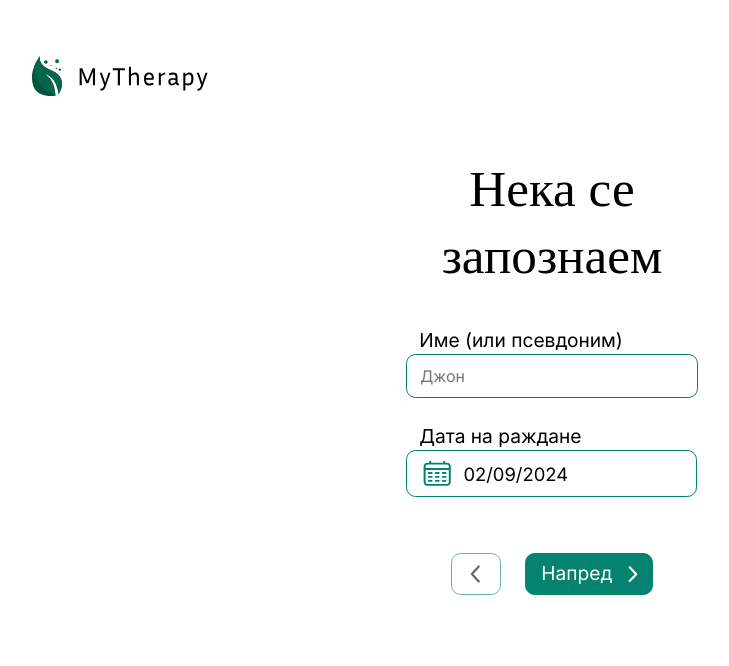
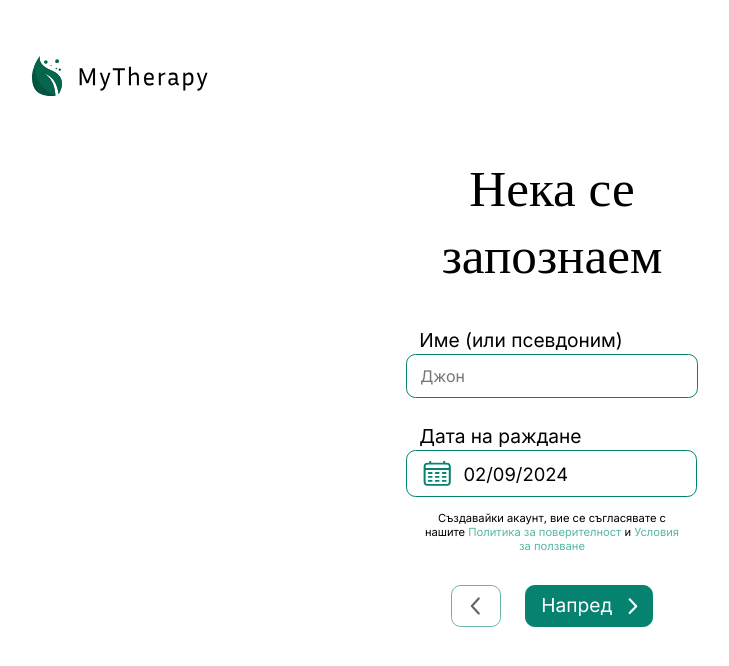
Before and after one commit to ForceFinity/my-therapy, a React (Create React App) app: page /questionnaire in a window 1280 px wide. Shown: the top 666 px of the page, without its empty margins (88-817 px from the left). Built offline with nearby package versions, Linux system fonts and the light colour scheme.

Commit message:
Privacy policy added

```diff
--- /dev/null
+++ b/src/pages/articles/cPolicy.tsx
@@ -0,0 +1,9 @@
+import { ArticleContent, ArticleTitle } from "./index";
+
+export const CookiesPolicyArticle = () => {
+    return (
+        <ArticleContent>
+            <ArticleTitle></ArticleTitle>
+        </ArticleContent>
+    )
+}
--- a/src/pages/articles/index.tsx
+++ b/src/pages/articles/index.tsx
@@ -6,7 +6,8 @@ import styled from "styled-components";
 import { Header, Title, TrueButton, Wrapper } from "../../elements";
 import { useAuth } from "../../api/account";
 import { Footer } from "../../elements/footer";
-import { PPolicyArticle } from "./pPolicy";
+import { PrivacyPolicyArticle } from "./pPolicy";
+import { CookiesPolicyArticle } from "./cPolicy";
 
 export const ArticleWrapper = styled(Wrapper)`
     display: flex;
@@ -101,7 +102,8 @@ export const Articles = () => {
     const articles: { [key: string]: ReactElement, } = {
         "referral": <ReferralArticle user={user} />,
         "terms-of-service": <TOSArticle />,
-        "privacy-policy": <PPolicyArticle />
+        "privacy-policy": <PrivacyPolicyArticle />,
+        "cookies-policy": <CookiesPolicyArticle />
     }
 
     return (
--- a/src/pages/articles/pPolicy.tsx
+++ b/src/pages/articles/pPolicy.tsx
@@ -1,7 +1,7 @@
 import { User } from "../../api/account";
 import { ArticleContent, ArticleLI, ArticleSubtitle, ArticleText, ArticleTitle } from "./index";
 
-export const PPolicyArticle = () => {
+export const PrivacyPolicyArticle = () => {
     return (
         <ArticleContent>
             <ArticleTitle>Политика за поверителност</ArticleTitle>
--- a/src/pages/questionnaire/forms/acquaintance.tsx
+++ b/src/pages/questionnaire/forms/acquaintance.tsx
@@ -3,6 +3,8 @@ import {FormInput } from "../../../elements/form";
 import "../datepicker/datepicker.css"
 import { FormWrapper, QuizFormInput, QuizInput } from "../index";
 import { CustomDatePicker } from "../datepicker/datepicker";
+import { Link } from "react-router-dom";
+import { useMedia } from "../../../utils/mediaQueries";
 
 export interface AcquaintanceData {
     nickname: string,
@@ -14,6 +16,7 @@ interface AcquaintanceFormProps extends AcquaintanceData {
 }
 
 export const Acquaintance = ({nickname, birth_date, updateFields}: AcquaintanceFormProps) => {
+    const media = useMedia()
 
     return (
         <FormWrapper title="Нека се запознаем">
@@ -30,8 +33,19 @@ export const Acquaintance = ({nickname, birth_date, updateFields}: AcquaintanceF
             </FormInput>
             <FormInput>
                 <span>Дата на раждане</span>
-                <CustomDatePicker birthDate={birth_date} updateFields={updateFields} />
+                <CustomDatePicker birthDate={birth_date} updateFields={updateFields}/>
             </FormInput>
+            <span style={{
+                fontSize: media.isLaptop ? ".7rem" : ".9rem",
+                textAlign: "center",
+                width: media.isLaptop ? "60%" : "80%",
+                marginBottom: "-3vh",
+                marginTop: "1vh"
+            }}>
+                Създавайки акаунт, вие се съгласявате с нашите
+                <Link to="/articles/privacy-policy"> Политика за поверителност </Link> и
+                <Link to="/articles/terms-of-service"> Условия за ползване</Link>
+            </span>
         </FormWrapper>
     )
 }
--- a/src/pages/questionnaire/forms/credentials.tsx
+++ b/src/pages/questionnaire/forms/credentials.tsx
@@ -1,5 +1,6 @@
 import { FormWrapper, QuizInput } from "../index";
 import { FormInput } from "../../../elements/form";
+import { Link } from "react-router-dom";
 
 export interface BasicInfoData {
     email: string,
```
